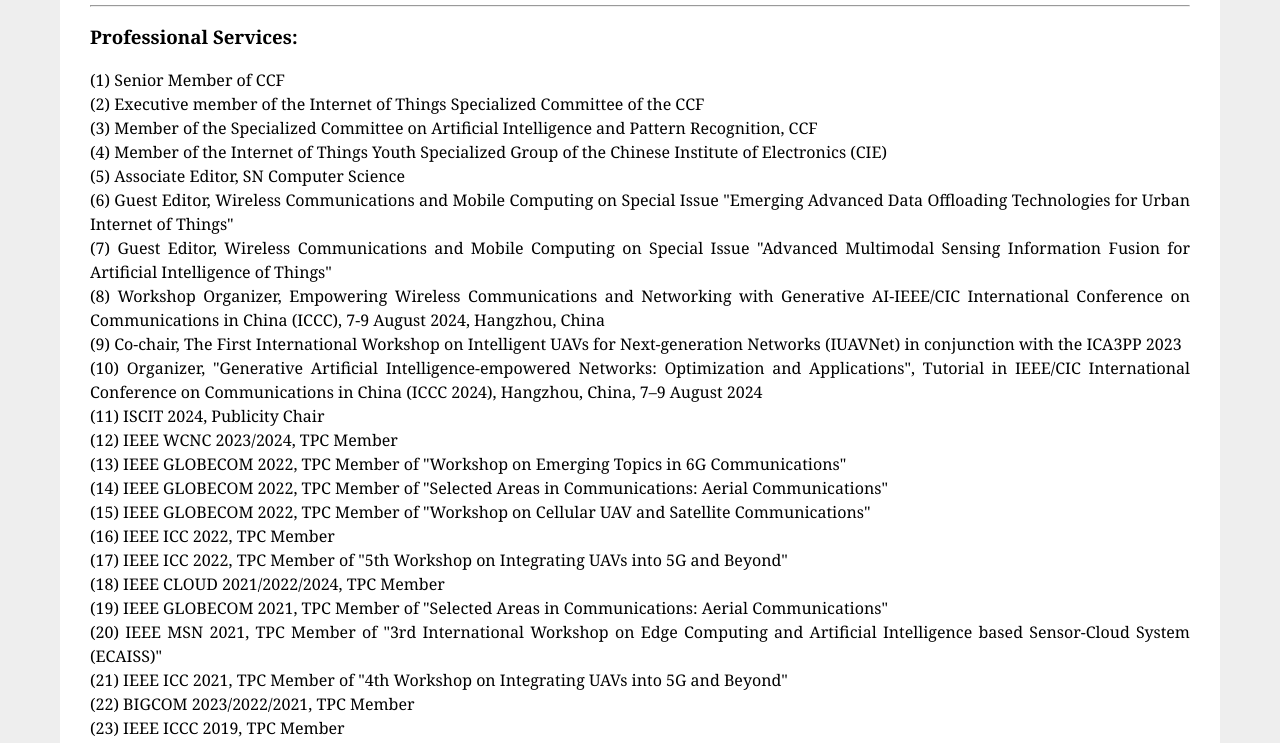
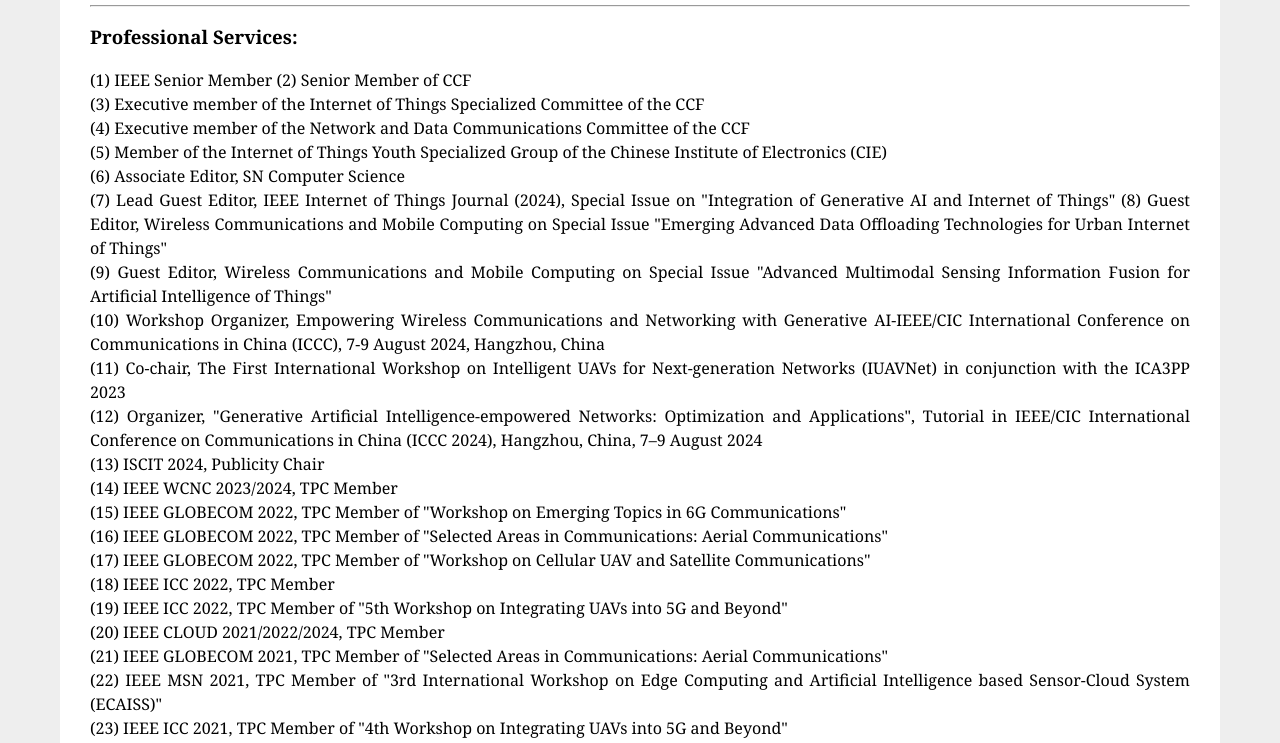
Before and after one commit to sungeng207/en, a plain HTML site: page index.html in a window 1280 px wide. Shown: the part 6957-7700 px from the top of the page. Drawn offline with Linux system fonts and the light colour scheme.

Commit message:
Update index.html

```diff
--- a/index.html
+++ b/index.html
@@ -337,33 +337,35 @@
 
     <h3>Professional Services: </h3>
     <div style="text-align: justify;text-justify:inter-ideograph;">
-	(1) Senior Member of CCF<br>
-	(2) Executive member of the Internet of Things Specialized Committee of the CCF<br>
-	(3) Member of the Specialized Committee on Artificial Intelligence and Pattern Recognition, CCF<br>
-	(4) Member of the Internet of Things Youth Specialized Group of the Chinese Institute of Electronics (CIE)<br>
-	(5) Associate Editor, SN Computer Science<br>
-	(6) Guest Editor, Wireless Communications and Mobile Computing on Special Issue "Emerging Advanced Data Offloading Technologies for Urban Internet of Things"<br>
-	(7) Guest Editor, Wireless Communications and Mobile Computing on Special Issue "Advanced Multimodal Sensing Information Fusion for Artificial Intelligence of Things"<br>
-	(8) Workshop Organizer, Empowering Wireless Communications and Networking with Generative AI-IEEE/CIC International Conference on Communications in China (ICCC), 7-9 August 2024, Hangzhou, China<br>
-	(9) Co-chair, The First International Workshop on Intelligent UAVs for Next-generation Networks (IUAVNet) in conjunction with the ICA3PP 2023<br>
-	(10) Organizer, "Generative Artificial Intelligence-empowered Networks: Optimization and Applications", Tutorial in IEEE/CIC International Conference on Communications in China (ICCC 2024), Hangzhou, China, 7–9 August 2024<br>
-	(11) ISCIT 2024, Publicity Chair<br>
-	(12) IEEE WCNC 2023/2024, TPC Member<br>
-	(13) IEEE GLOBECOM 2022, TPC Member of "Workshop on Emerging Topics in 6G Communications"<br>
-	(14) IEEE GLOBECOM 2022, TPC Member of "Selected Areas in Communications: Aerial Communications"<br>
-	(15) IEEE GLOBECOM 2022, TPC Member of "Workshop on Cellular UAV and Satellite Communications"<br>
-	(16) IEEE ICC 2022, TPC Member<br>
-	(17) IEEE ICC 2022, TPC Member of "5th Workshop on Integrating UAVs into 5G and Beyond"<br>
-	(18) IEEE CLOUD 2021/2022/2024, TPC Member<br>
-	(19) IEEE GLOBECOM 2021, TPC Member of "Selected Areas in Communications: Aerial Communications"<br>
-	(20) IEEE MSN 2021, TPC Member of "3rd International Workshop on Edge Computing and Artificial Intelligence based Sensor-Cloud System (ECAISS)"<br>
-	(21) IEEE ICC 2021, TPC Member of "4th Workshop on Integrating UAVs into 5G and Beyond"<br>
-	(22) BIGCOM 2023/2022/2021, TPC Member<br>
-	(23) IEEE ICCC 2019, TPC Member<br>
-	(24) IEEE EDGE 2020/2021/2022/2023, TPC Member<br>
-	(25) Thematic Editor of the Journal "Computer Technology and Development"<br>
-	(26) Young Editor of the Journal "Data Acquisition and Processing"<br>
-	(27) Reviewer of high-level journals as follows:
+	(1) IEEE Senior Member
+	(2) Senior Member of CCF<br>
+	(3) Executive member of the Internet of Things Specialized Committee of the CCF<br>
+	(4) Executive member of the Network and Data Communications Committee of the CCF<br>
+	(5) Member of the Internet of Things Youth Specialized Group of the Chinese Institute of Electronics (CIE)<br>
+	(6) Associate Editor, SN Computer Science<br>
+	(7) Lead Guest Editor, IEEE Internet of Things Journal (2024), Special Issue on "Integration of Generative AI and Internet of Things"
+	(8) Guest Editor, Wireless Communications and Mobile Computing on Special Issue "Emerging Advanced Data Offloading Technologies for Urban Internet of Things"<br>
+	(9) Guest Editor, Wireless Communications and Mobile Computing on Special Issue "Advanced Multimodal Sensing Information Fusion for Artificial Intelligence of Things"<br>
+	(10) Workshop Organizer, Empowering Wireless Communications and Networking with Generative AI-IEEE/CIC International Conference on Communications in China (ICCC), 7-9 August 2024, Hangzhou, China<br>
+	(11) Co-chair, The First International Workshop on Intelligent UAVs for Next-generation Networks (IUAVNet) in conjunction with the ICA3PP 2023<br>
+	(12) Organizer, "Generative Artificial Intelligence-empowered Networks: Optimization and Applications", Tutorial in IEEE/CIC International Conference on Communications in China (ICCC 2024), Hangzhou, China, 7–9 August 2024<br>
+	(13) ISCIT 2024, Publicity Chair<br>
+	(14) IEEE WCNC 2023/2024, TPC Member<br>
+	(15) IEEE GLOBECOM 2022, TPC Member of "Workshop on Emerging Topics in 6G Communications"<br>
+	(16) IEEE GLOBECOM 2022, TPC Member of "Selected Areas in Communications: Aerial Communications"<br>
+	(17) IEEE GLOBECOM 2022, TPC Member of "Workshop on Cellular UAV and Satellite Communications"<br>
+	(18) IEEE ICC 2022, TPC Member<br>
+	(19) IEEE ICC 2022, TPC Member of "5th Workshop on Integrating UAVs into 5G and Beyond"<br>
+	(20) IEEE CLOUD 2021/2022/2024, TPC Member<br>
+	(21) IEEE GLOBECOM 2021, TPC Member of "Selected Areas in Communications: Aerial Communications"<br>
+	(22) IEEE MSN 2021, TPC Member of "3rd International Workshop on Edge Computing and Artificial Intelligence based Sensor-Cloud System (ECAISS)"<br>
+	(23) IEEE ICC 2021, TPC Member of "4th Workshop on Integrating UAVs into 5G and Beyond"<br>
+	(24) BIGCOM 2023/2022/2021, TPC Member<br>
+	(25) IEEE ICCC 2019, TPC Member<br>
+	(26) IEEE EDGE 2020/2021/2022/2023, TPC Member<br>
+	(27) Thematic Editor of the Journal "Computer Technology and Development"<br>
+	(28) Young Editor of the Journal "Data Acquisition and Processing"<br>
+	(29) Reviewer of high-level journals as follows:
 	<br>
 	-IEEE Transactions on Mobile Computing<br>
 	-IEEE Journal on Selected Areas in Communications<br>
```
